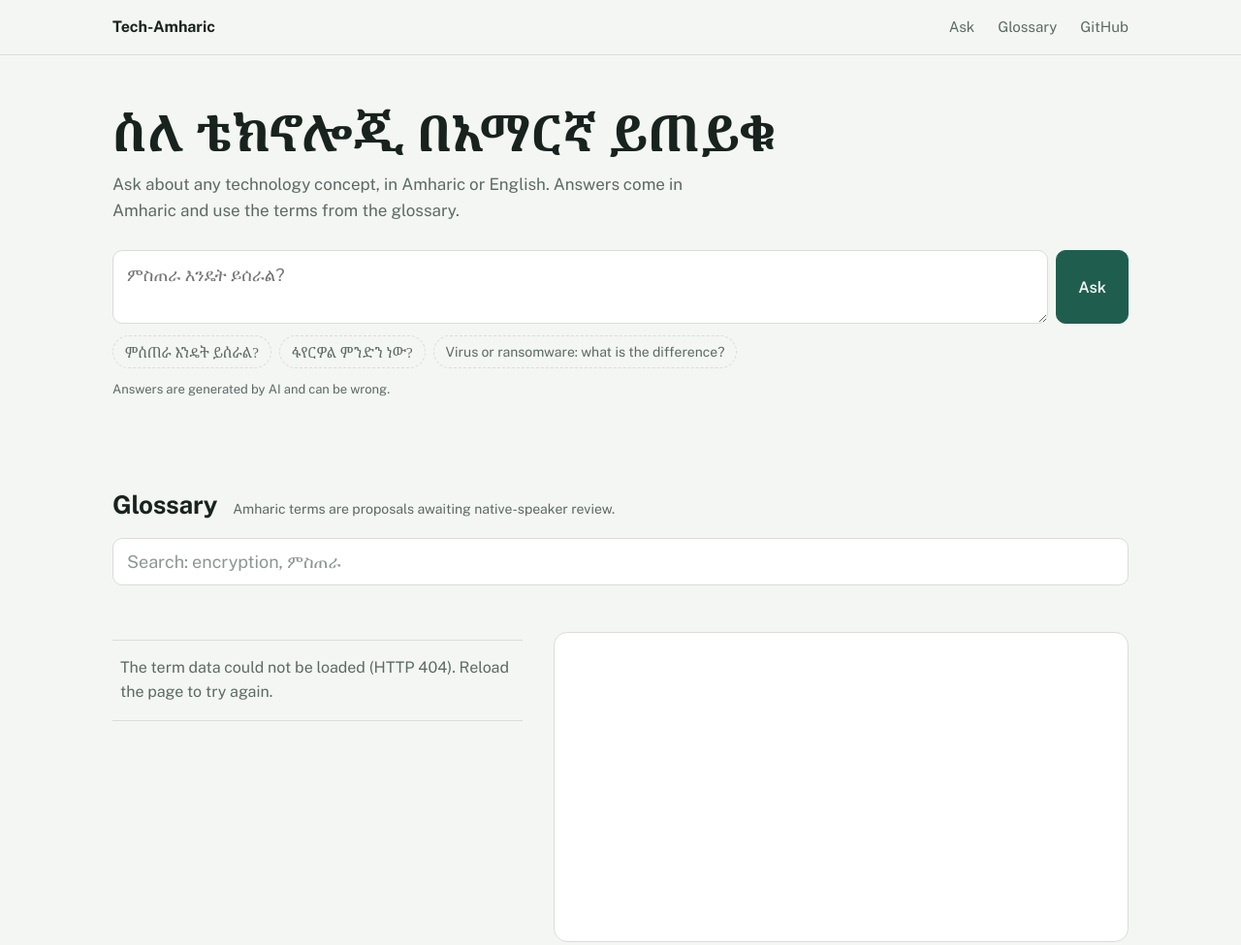
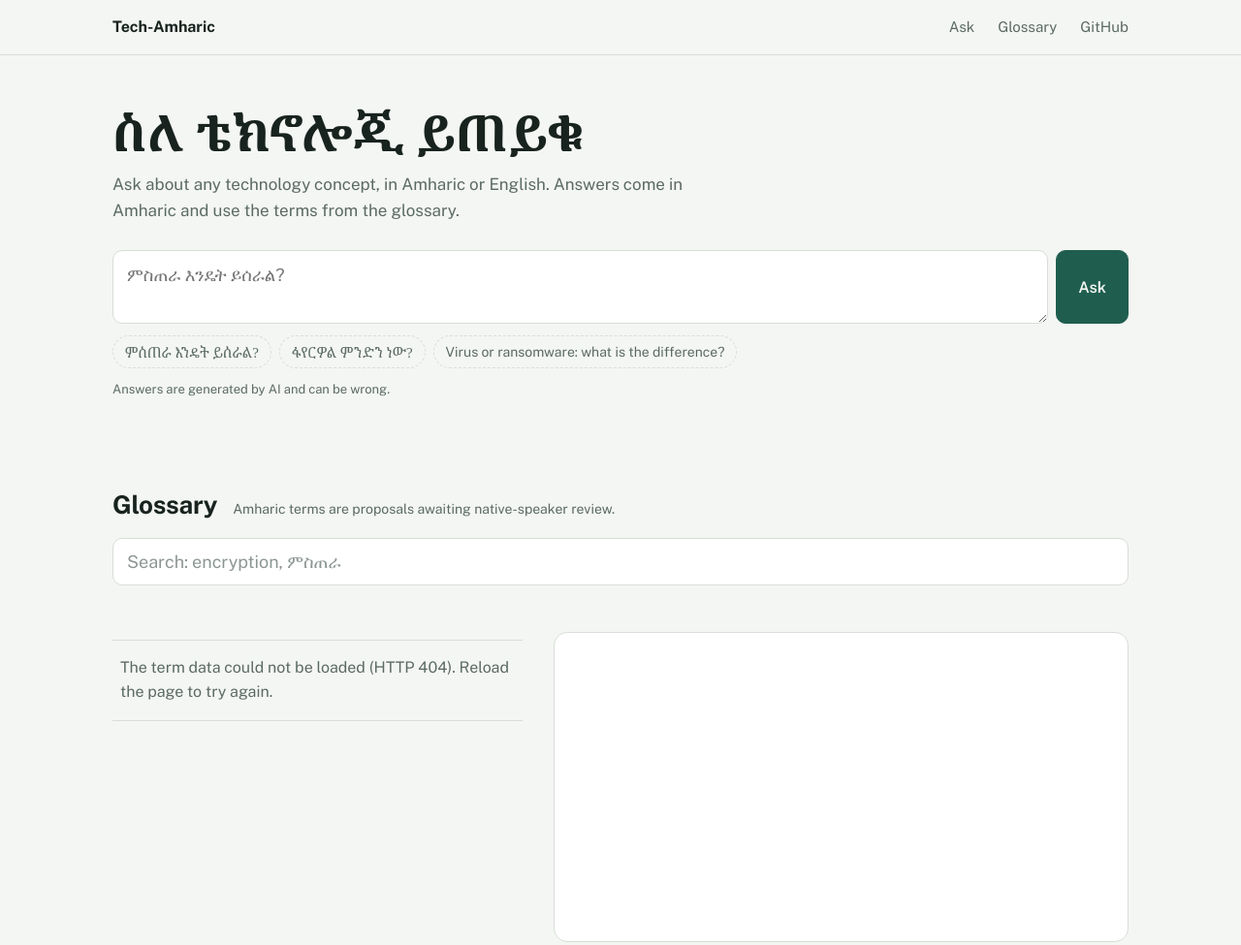
Before and after one commit to milael/tech-amharic, a plain HTML site: page site/index.html in a window 1280 px wide. Shown: the top 975 px of the page at 97% size. Drawn offline with nearby package versions, Linux system fonts and the light colour scheme; no server answers.

Commit message:
Update Amharic header text in index.html

```diff
--- a/site/index.html
+++ b/site/index.html
@@ -26,7 +26,7 @@
 
   <main>
     <section class="wrap ask" id="ask" hidden>
-      <h1 lang="am">ስለ ቴክኖሎጂ በአማርኛ ይጠይቁ</h1>
+      <h1 lang="am">ስለ ቴክኖሎጂ ይጠይቁ</h1>
       <p class="sub">Ask about any technology concept, in Amharic or English. Answers come in Amharic and use the terms from the glossary.</p>
 
       <div class="chat-log" id="chat-log" aria-live="polite"></div>
```
